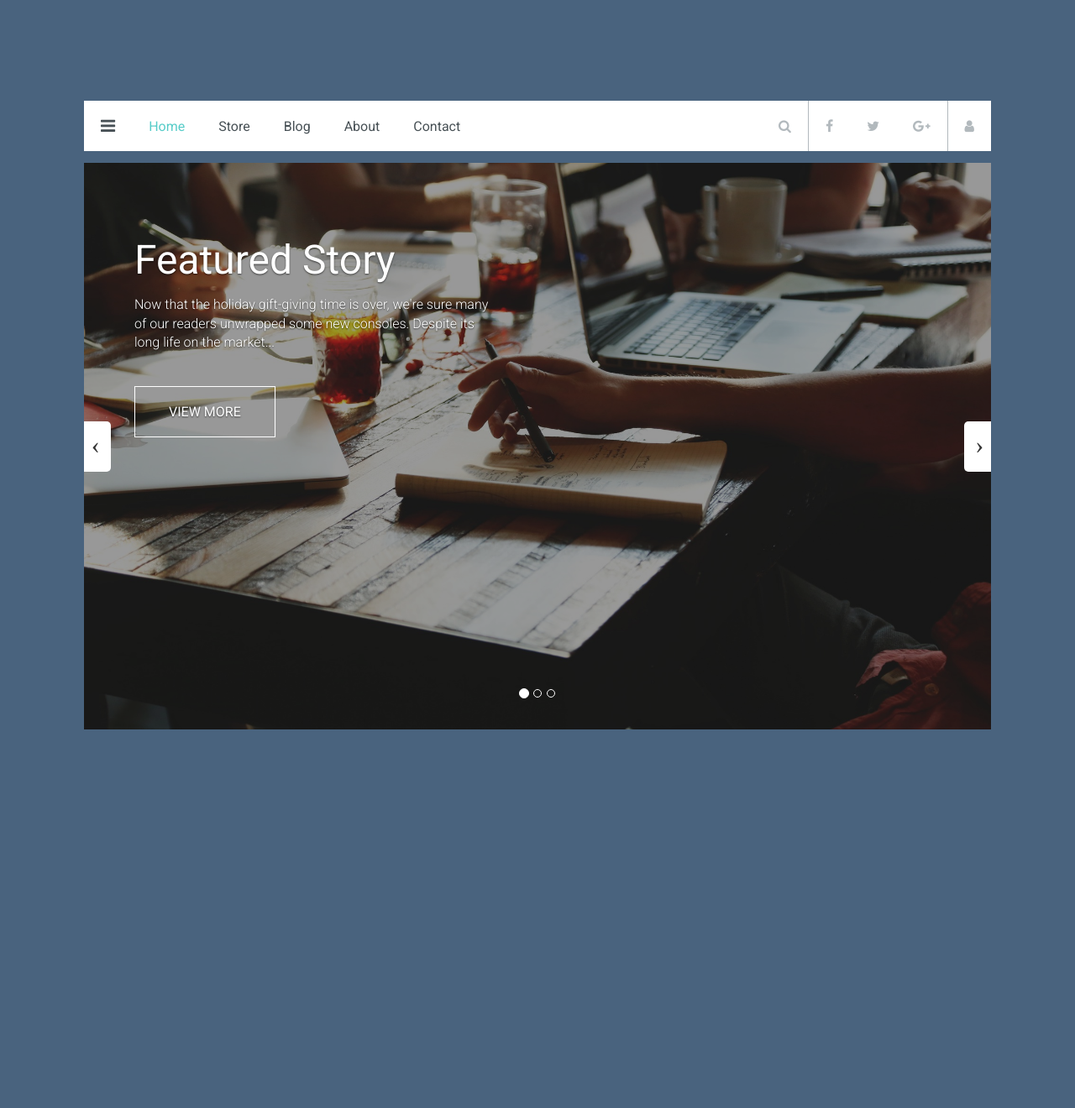
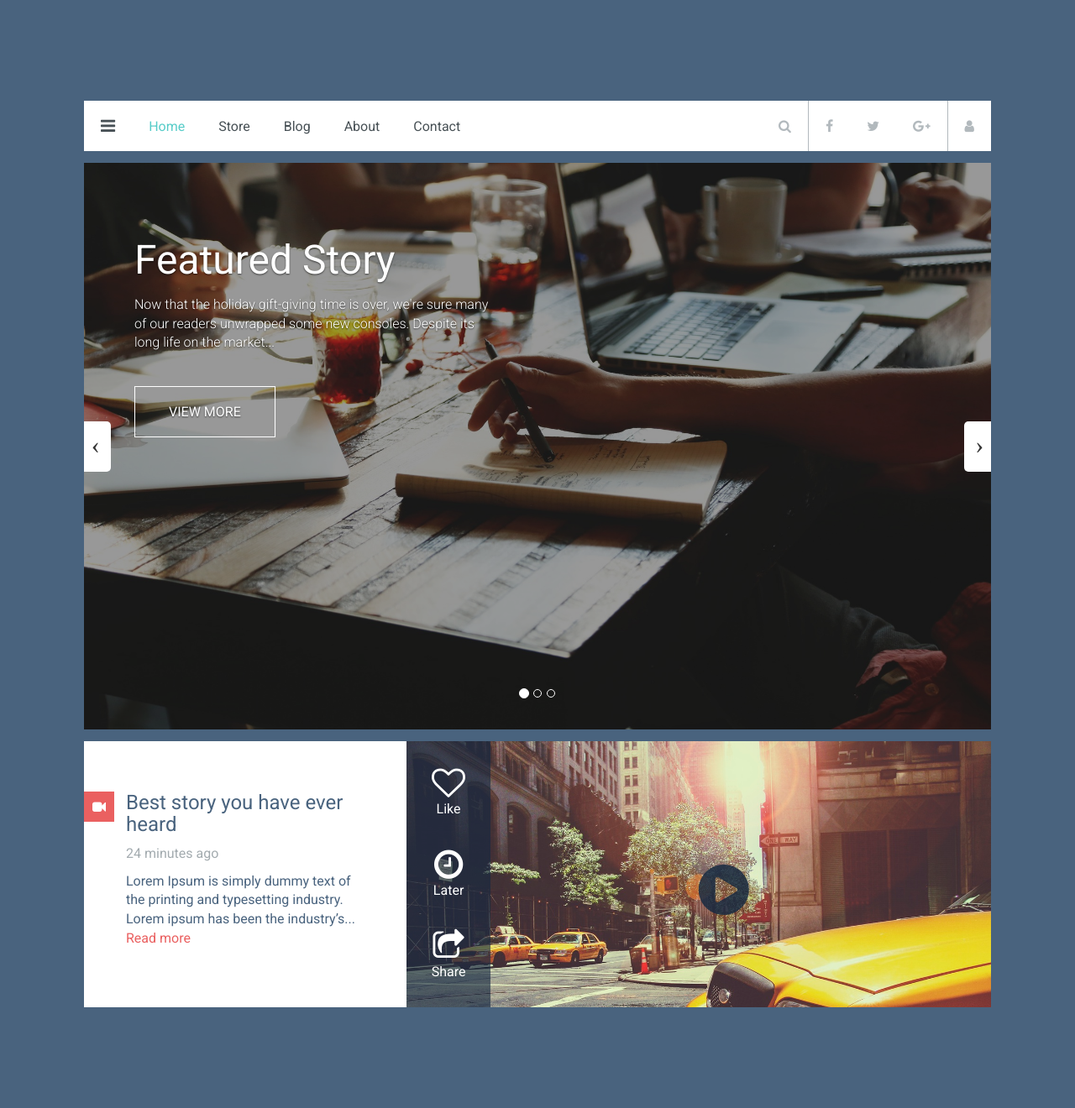
Before and after one commit to Shenloc/Magazine, a Jekyll site: the page built from index.html, in a window 1280 px wide. Shown: the whole page at 84% size. Built offline with Jekyll 4.4.1, drawn with Linux system fonts in a browser that asks for light colours; nearby versions of some CDN libraries; before the commit the page ends 989 px from its top, so only the background shows below that.

Commit message:
Added video section.

```diff
--- /dev/null
+++ b/_includes/video.html
@@ -0,0 +1,16 @@
+<section id="video">
+  <div class="video-blurb">
+    <i class="fa fa-video-camera" aria-hidden="true"></i>
+    <a href="#"><h2>Best story you have ever heard</h2></a>
+    <p>24 minutes ago</p>
+    <p>Lorem Ipsum is simply dummy text of the printing and typesetting industry. Lorem ipsum has been the industry’s... <a class="link" href="#">Read more</a></p>
+  </div>
+  <div id="video-player">
+    <div class="video-icons">
+      <a href="#"><i class="fa fa-heart-o" aria-hidden="true"></i>Like</a>
+      <a href="#"><i class="fa fa-clock-o" aria-hidden="true"></i></i>Later</a>
+      <a href="#"><i class="fa fa-share-square-o" aria-hidden="true"></i></i>Share</a>
+    </div>
+    <a href="#"><i class="fa fa-play-circle" aria-hidden="true"></i></a>
+  </div>
+</section>
--- /dev/null
+++ b/_sass/_video.sass
@@ -0,0 +1,66 @@
+#video
+  display: flex
+  margin-top: 14px
+  @media(max-width: 700px)
+    flex-direction: column
+  .video-blurb
+    width: 50%
+    background-color: #fff
+    padding: 60px 50px
+    position: relative
+    @media(max-width: 700px)
+      width: 100%
+    .fa
+      color: #fff
+      background-color: $red-accent
+      padding: 10px
+      position: absolute
+      left: 0%
+    h2
+      margin-top: 0px
+    p
+      &:first-of-type
+        color: #a3abaf
+    a
+      &:hover
+        text-decoration: underline !important
+    .link
+      color: $red-accent
+
+  #video-player
+    position: relative
+    background:
+      image: url('../img/city-cab.jpg')
+      size: cover
+    width: 100%
+    height: auto
+    @media(max-width: 700px)
+      height: 300px
+    .fa-play-circle
+      position: absolute
+      top: 50%
+      left: 50%
+      color: rgba(21, 40, 64, 0.84)
+      display: block
+      font-size: 70px
+      transform: translateY(-25%)
+
+    .video-icons
+      text-align: center
+      padding: 30px
+      display: flex
+      flex-direction: column
+      justify-content: space-between
+      position: absolute
+      top: 0
+      bottom: 0
+      background-color: rgba(21, 40, 64, 0.64)
+      a
+        color: #fff
+        display: block
+        &:hover
+          color: $red-accent
+        .fa
+          color: #fff
+          display: block
+          font-size: 40px
--- a/css/main.sass
+++ b/css/main.sass
@@ -11,3 +11,4 @@ $gray: #b2b9bd
 @import "navbar"
 @import "nav-dropdown"
 @import "hero-section"
+@import "video"
--- a/index.html
+++ b/index.html
@@ -10,6 +10,7 @@
     {% include navbar.html %}
     {% include nav-dropdown.html %}
     {% include hero-section.html %}
+    {% include video.html %}
 
     <script src="js/script.js"></script>
     <script src="js/bootstrap.min.js"></script>
```
Also changed, not shown: css/full-slider.css (deleted, +0 -36 lines), css/bootstrap.min.css, img/camera.jpg (added), img/city-cab.jpg (added), img/photography.jpg (added).
